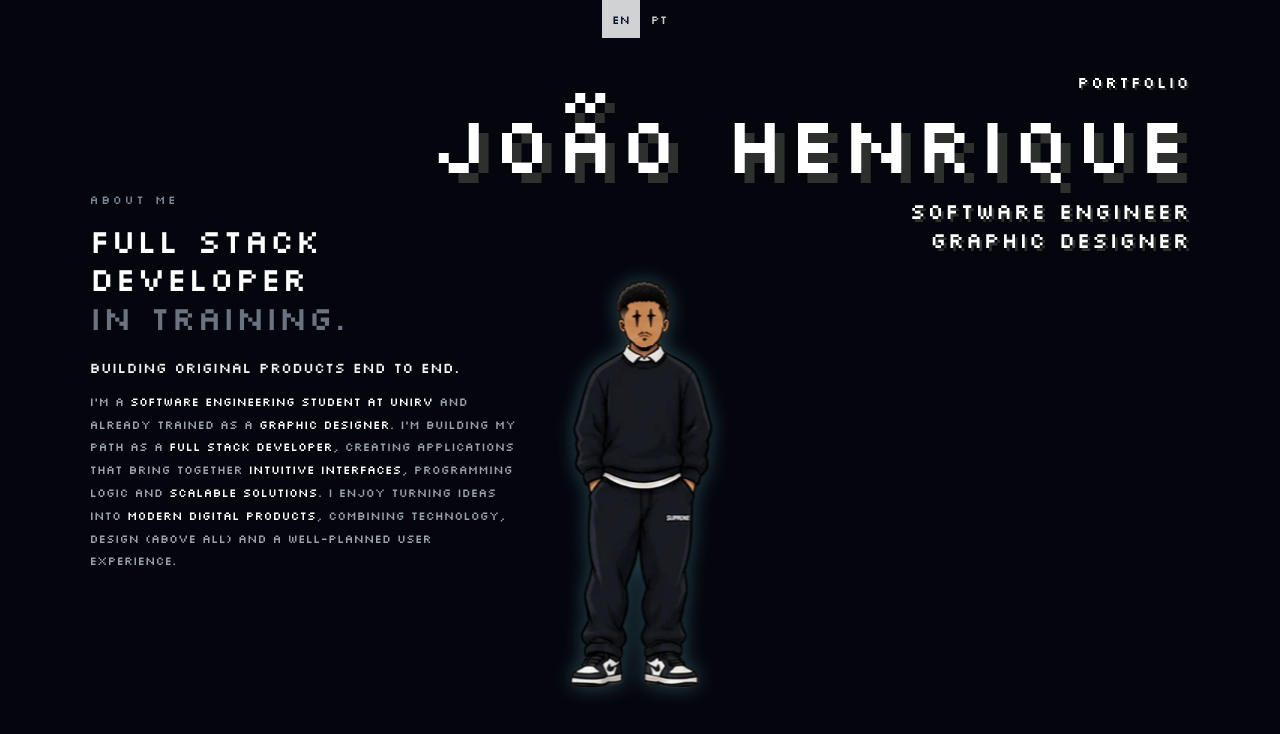
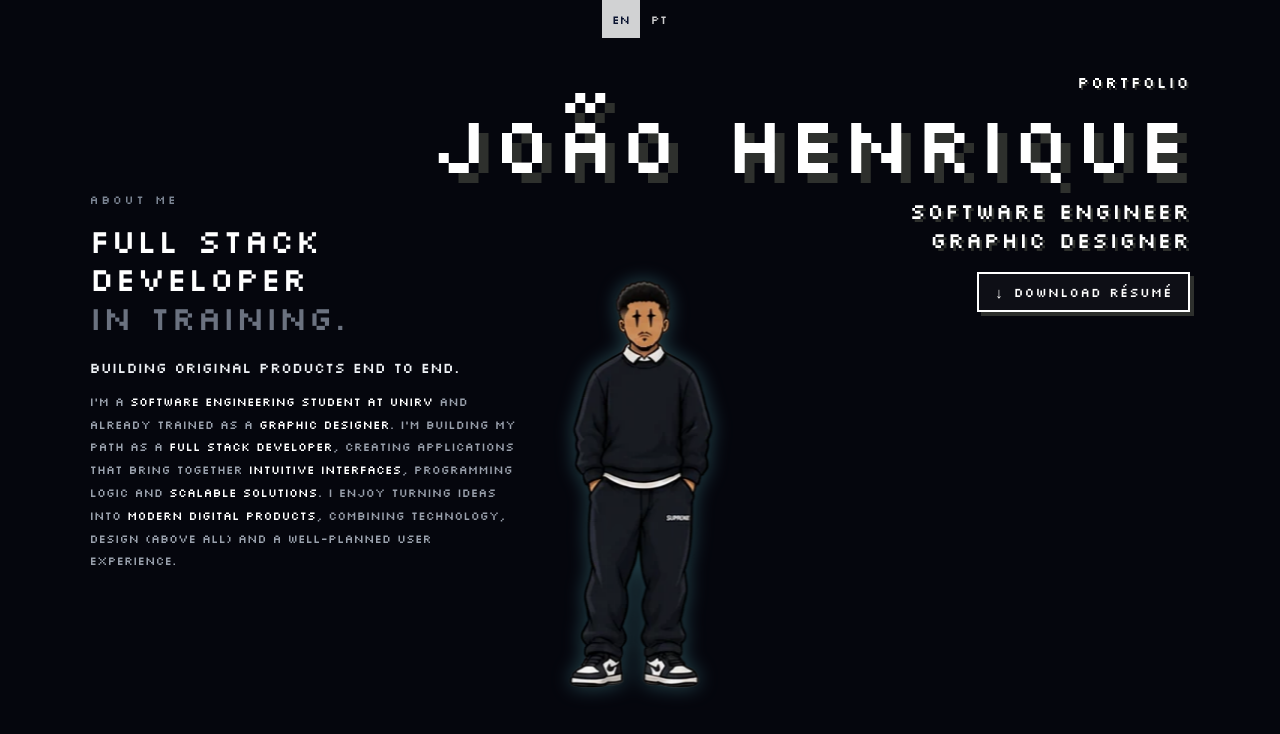
Before and after one commit to joaohpf/MyRepository, a plain HTML site: page index.html in a window 1280 px wide. Shown: the top 734 px of the page. Drawn offline with Linux system fonts and the light colour scheme; a script that the page names is missing.

Commit message:
Add resume download button
Co-Authored-By: Claude Opus 5.5 <noreply@anthropic.com>
Claude-Session: https://claude.ai/code/session_012gtnVNhryagZ5ZypXgH3Lg

```diff
--- a/index.html
+++ b/index.html
@@ -56,6 +56,14 @@
     .about{left:6vw;right:6vw;width:auto;top:92vh}
     .about-text{font-size:11px}
   }
+  /* botão de baixar currículo, abaixo dos títulos */
+  .cv-btn{display:inline-flex;align-items:center;gap:10px;margin-top:18px;padding:10px 16px;border:2px solid #fff;color:#fff;text-decoration:none;
+    font:13px 'Silkscreen',monospace;text-transform:uppercase;letter-spacing:.08em;background:rgba(255,255,255,.04);
+    box-shadow:4px 4px 0 #2e302d;transition:transform .15s,box-shadow .15s,background .15s;position:relative;z-index:4}
+  .cv-btn:hover{transform:translate(-2px,-2px);box-shadow:6px 6px 0 #2e302d;background:rgba(255,255,255,.1)}
+  .cv-btn:active{transform:translate(2px,2px);box-shadow:2px 2px 0 #2e302d}
+  .cv-ico{font-family:'Poppins Local',sans-serif;font-size:15px;line-height:1}
+  @media (max-width:760px){ .cv-btn{font-size:11px;padding:8px 12px;margin-top:12px} }
   .hero > .kicker,.hero > h1,.hero > p{font-family:'Silkscreen',monospace;color:#fff;text-transform:uppercase;text-shadow:.12em .12em 0 #2e302d}
   .hero > .kicker{font-size:16px;letter-spacing:.12em}
   .hero > h1{font-size:clamp(34px,6.5vw,80px);line-height:1;margin-top:10px;font-weight:400;letter-spacing:.04em}
@@ -160,6 +168,7 @@
     <div class="kicker" data-i18n="kicker">Portfolio</div>
     <h1>João Henrique</h1>
     <p data-i18n="roles">Software Engineer<br>Graphic Designer</p>
+    <a class="cv-btn" href="joaohpf_curriculo.pdf" download="joaohpf_curriculo.pdf"><span class="cv-ico" aria-hidden="true">&#8595;</span><span data-i18n="cv">Download résumé</span></a>
     <div class="about">
       <div class="about-kick" data-i18n="about-kick">About me</div>
       <h2 class="about-h"><span data-i18n="about-h1">Full Stack Developer</span><span class="dim" data-i18n="about-h2">in training.</span></h2>
@@ -503,6 +512,7 @@
   document.querySelectorAll('.card').forEach(c => io.observe(c));
   // idioma: abre sempre em inglês; EN/PT trocam os textos marcados com data-i18n
   const PT = {
+ "cv": "Baixar currículo",
  "repo-link": "Ver repositório no GitHub",
  "about-kick": "Sobre mim",
  "about-h1": "Desenvolvedor Full Stack",
```
Also changed, not shown: 1 other file.
